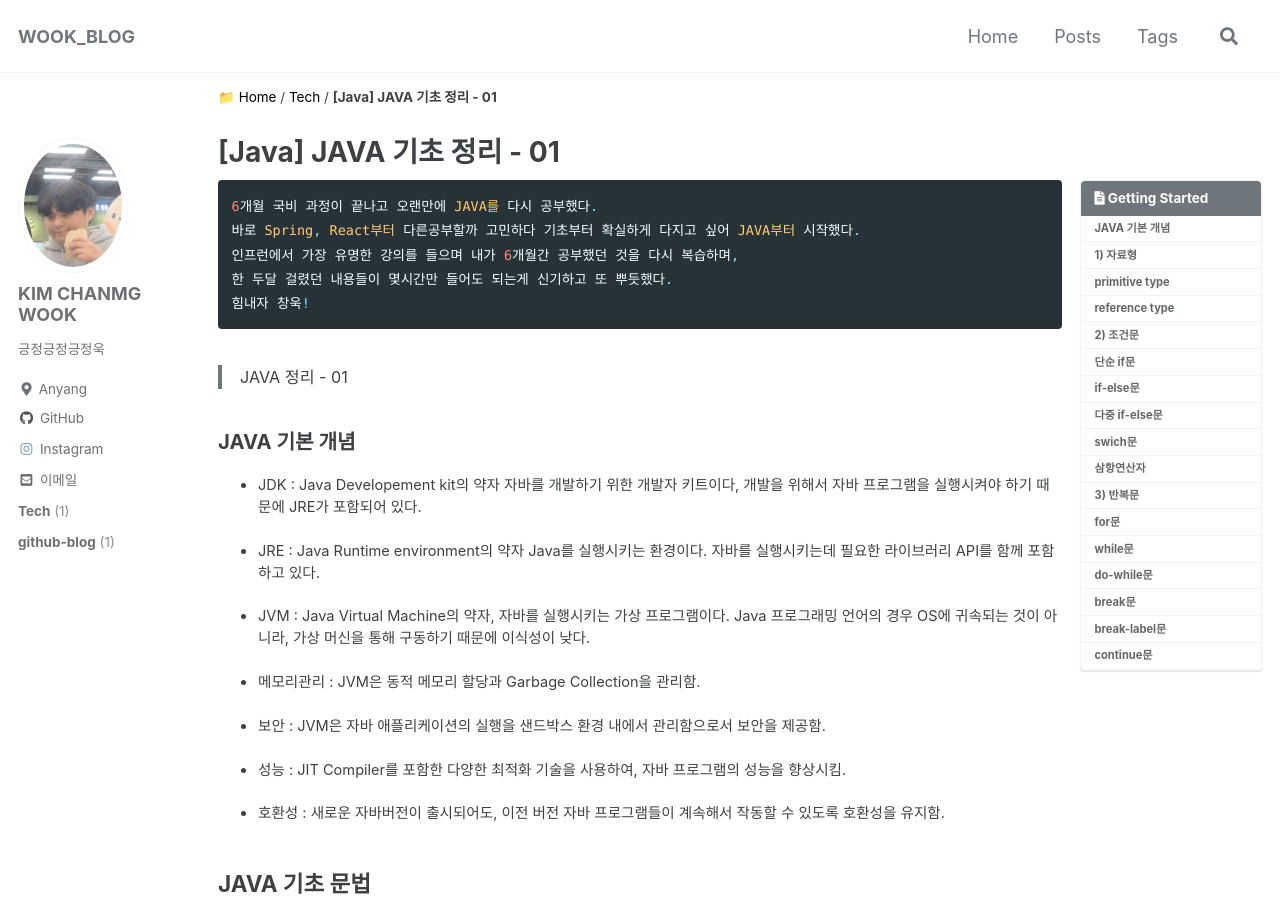
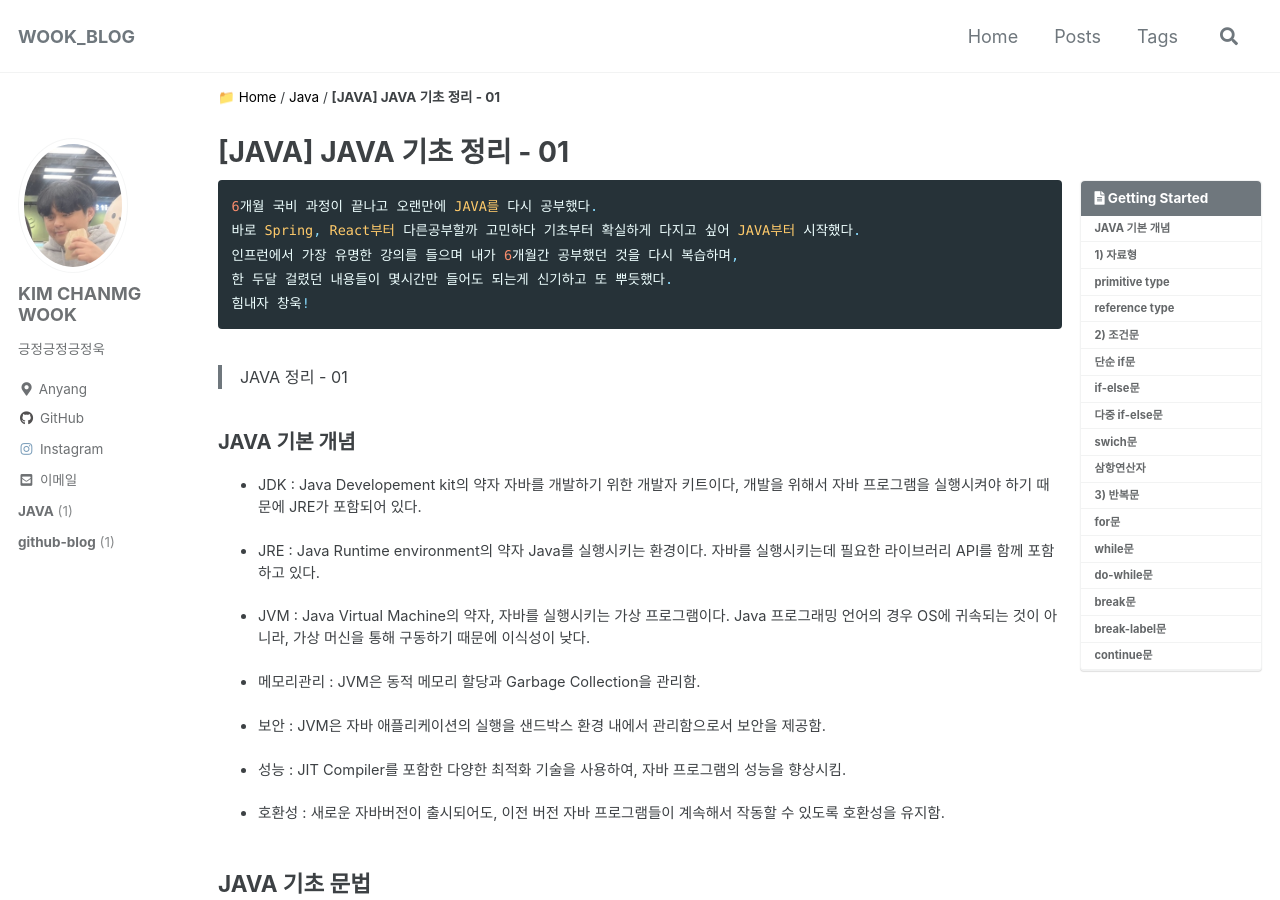
Before and after one commit to CHANGWOOKI/CHANGWOOKI.github.io, a Jekyll site: the page built from _posts/JAVA/2024-04-22-JAVA_1.md, in a window 1280 px wide and 900 px high. Built offline with Jekyll 4.4.1, drawn with Linux system fonts in a browser that asks for light colours; cached includes are drawn as plain includes.

Commit message:
JAVA 기초 - 01

````diff
--- a/_posts/JAVA/2024-04-22-JAVA_1.md
+++ b/_posts/JAVA/2024-04-22-JAVA_1.md
@@ -1,14 +1,14 @@
 ---
-title: "[Java] JAVA 기초 정리 - 01"
+title: "[JAVA] JAVA 기초 정리 - 01"
 toc: true
 toc_sticky: true
 toc_label: "Getting Started"
 description: null
 summary: null
-tags: java
+tags: JAVA
 published: true
 categories:
-  - Tech
+  - JAVA
 ---
 
 ```java
````
